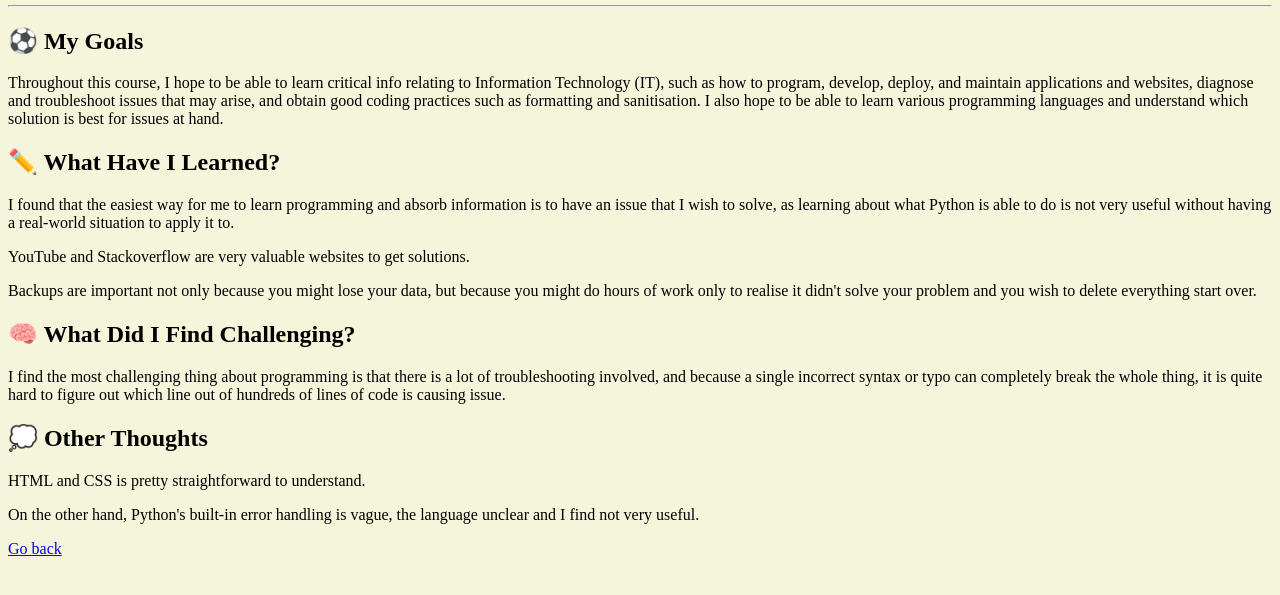
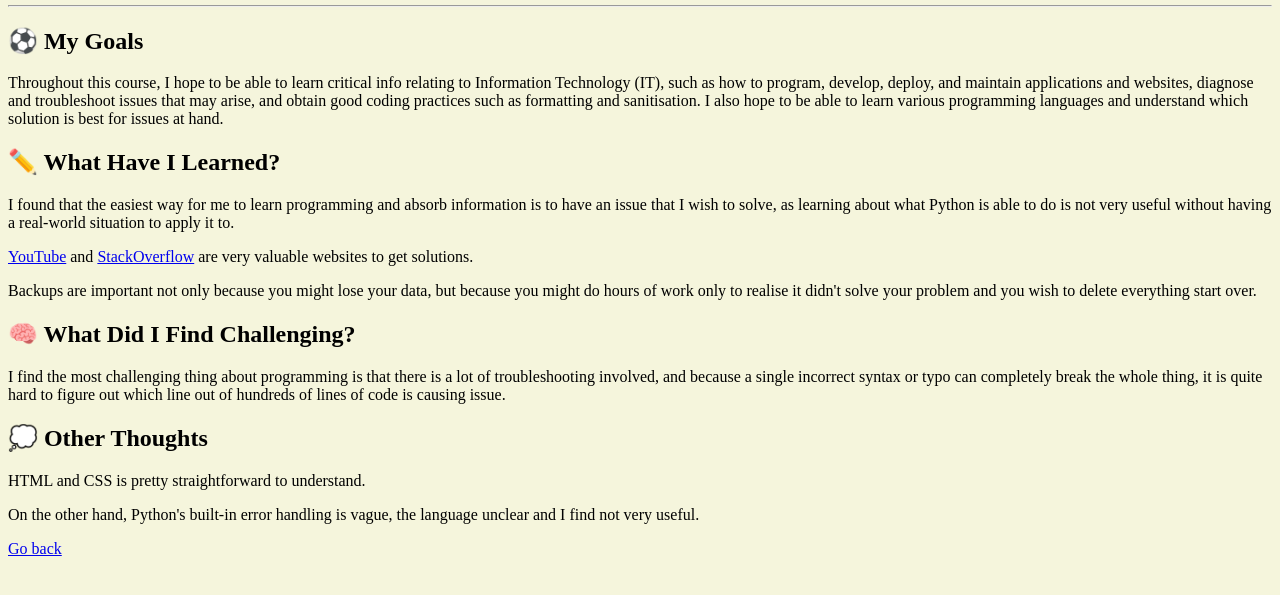
Before and after one commit to bernachu3/bernachu3.github.io, a plain HTML site: page reflections.html in a window 1280 px wide. Shown: the part 97-692 px from the top of the page. Drawn offline with Linux system fonts and the light colour scheme.

Commit message:
Update reflections.html

```diff
--- a/reflections.html
+++ b/reflections.html
@@ -14,7 +14,8 @@
   <h2> ✏️ What Have I Learned? </h2>
   <p> I found that the easiest way for me to learn programming and absorb information is to have an issue that I wish to solve,
       as learning about what Python is able to do is not very useful without having a real-world situation to apply it to. </p>
-  <p> YouTube and Stackoverflow are very valuable websites to get solutions. </p>
+  <p> <a href="https://www.youtube.com" target="_blank">YouTube</a> and <a href="https://stackoverflow.com/" target="_blank">StackOverflow</a>
+      are very valuable websites to get solutions. </p>
   <p> Backups are important not only because you might lose your data, but because you might do hours of work only to realise
       it didn't solve your problem and you wish to delete everything start over. </p>
 
```
